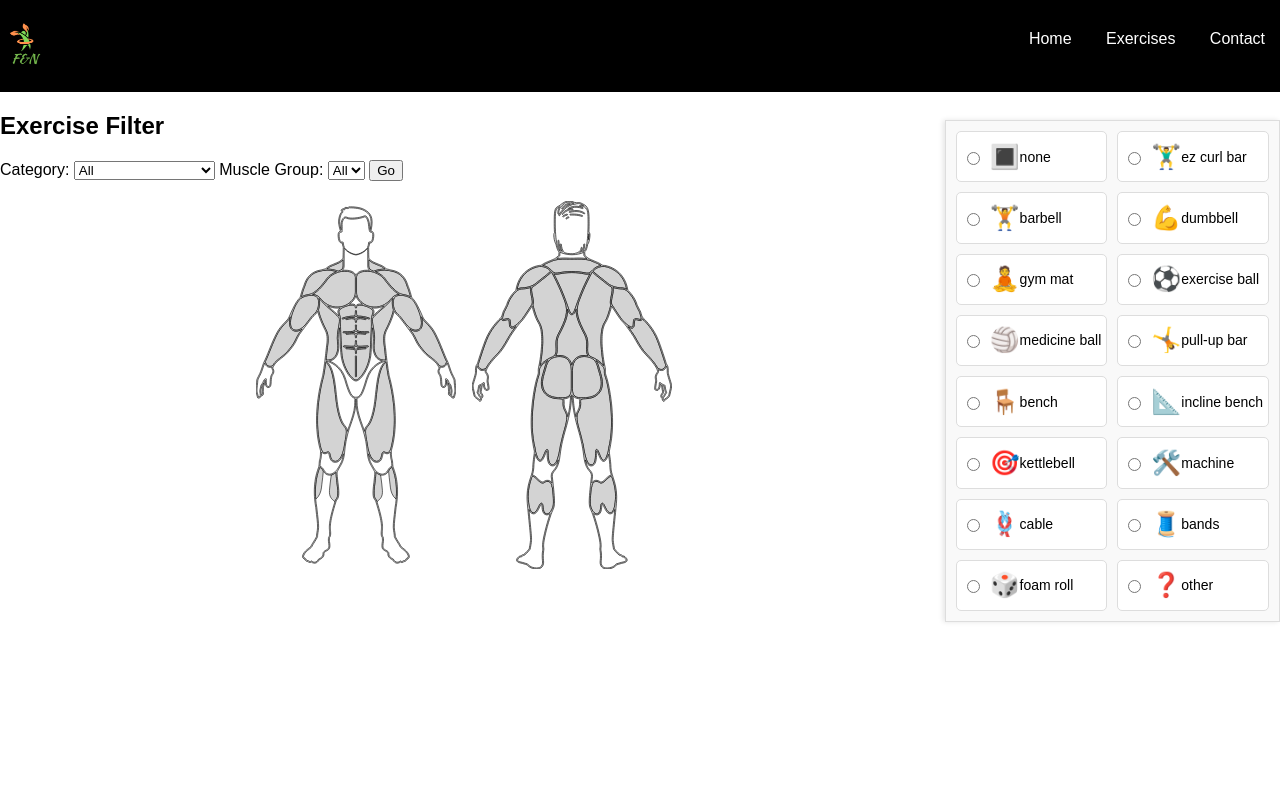
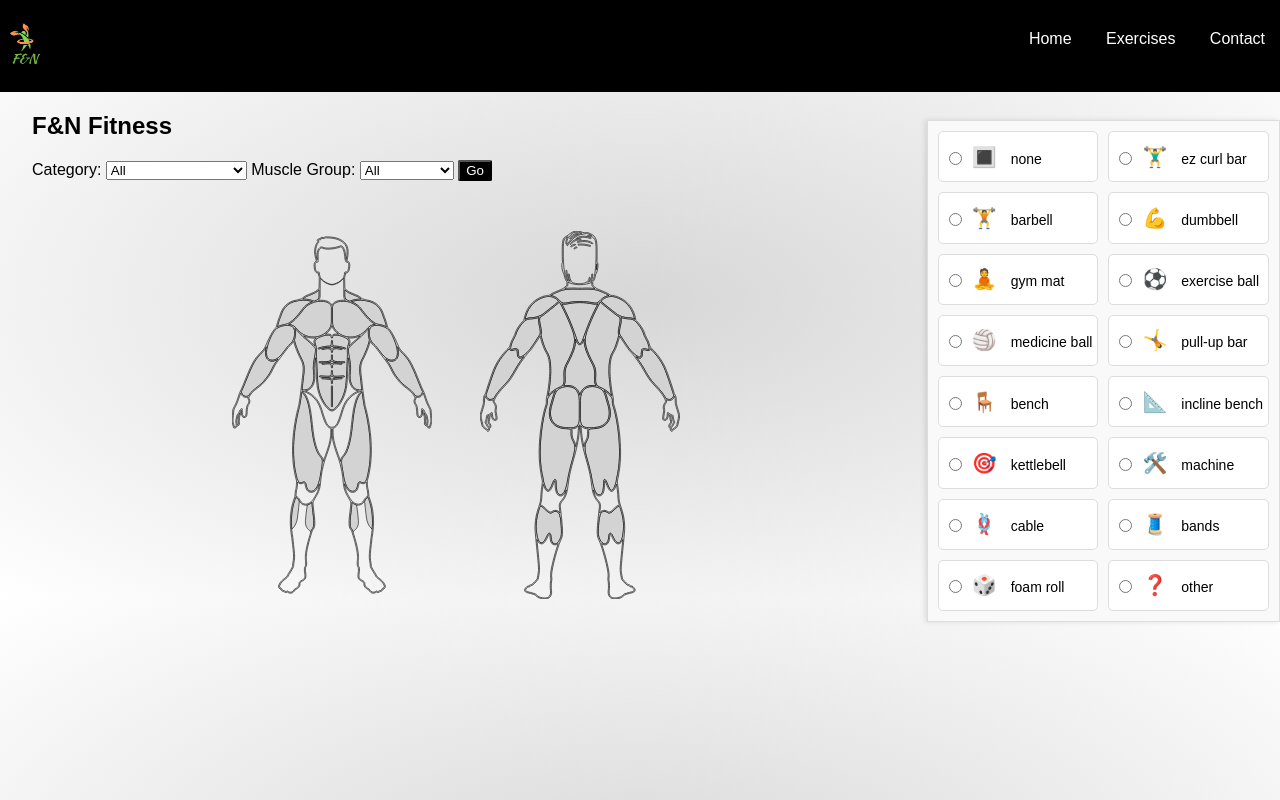
Before and after one commit to phucnhan/fitnessF-N, a Flask app: page / in a window 1280 px wide. Run offline with Flask 3, Linux system fonts and the light colour scheme.

Commit message:
fix bug filter và cập nhật hình ảnh

```diff
--- a/templates/index.html
+++ b/templates/index.html
@@ -11,6 +11,7 @@
             font-family: Arial, sans-serif;
             margin: 0;
             padding: 0;
+            background: radial-gradient(#d7d7d7, transparent);
         }
         header {
             background-color: #000;
@@ -49,7 +50,8 @@
         }
         .content-container {
             font-family: Arial, sans-serif;
-            margin-right: 22rem;
+            margin-right: 25rem;
+            margin-left: 2rem;
             margin-top: 0;
         }
 
@@ -107,8 +109,8 @@
         .image-container {
             display: flex;
             justify-content: center;
-            gap: 1rem;
-            margin-top: 20px;
+            gap: 3rem;
+            margin-top: 50px;
         }
 
         .image-container img {
@@ -132,6 +134,7 @@
             padding: 10px;
             text-align: center;
             transition: transform 0.2s;
+            background: white;
         }
 
         .exercise:hover {
@@ -156,6 +159,7 @@
             padding: 20px;
             border: 1px solid #888;
             width: 80%;
+            border-radius: 1.5rem;
         }
 
         .close {
@@ -203,24 +207,62 @@
 
             // Gửi yêu cầu đến server để lọc dữ liệu
             const response = await fetch(`/filter?category=${category}&muscle=${muscle}&equipment=${selectedEquipment}`);
-            exercises = await response.json();
+            const allExercises = await response.json();
+
+            // Lọc theo nhóm cơ nếu người dùng chọn muscle
+            if (muscle) {
+                exercises = allExercises.filter(exercise =>
+                    exercise.primary_muscles.includes(muscle)
+                );
+            } else {
+                exercises = allExercises; // Nếu không chọn muscle, hiển thị tất cả
+            }
 
             updateExerciseList();
         }
 
+        // Cập nhật danh sách nhóm cơ trong dropdown
+        function populateMuscleFilter() {
+            const muscleFilter = document.getElementById('muscleFilter');
+            const allowedMuscles = [
+                "abs", "hamstrings", "adductors", "quads", "biceps", "brachialis",
+                "shoulders", "chest", "middle back", "calves", "glutes", "lower back",
+                "lats", "triceps", "traps", "forearms", "neck", "abductors"
+            ];
+
+            // Lấy tất cả nhóm cơ từ exercises
+            const allMuscles = new Set();
+            exercises.forEach(exercise => {
+                exercise.primary_muscles.forEach(muscle => {
+                    if (allowedMuscles.includes(muscle)) {
+                        allMuscles.add(muscle);
+                    }
+                });
+            });
+
+            // Xóa các lựa chọn cũ và thêm mới
+            muscleFilter.innerHTML = '<option value="">All</option>'; // Reset
+            Array.from(allMuscles).forEach(muscle => {
+                const option = document.createElement('option');
+                option.value = muscle;
+                option.textContent = muscle;
+                muscleFilter.appendChild(option);
+            });
+        }
         function populateEquipmentIcons() {
             const equipmentContainer = document.getElementById('equipmentContainer');
-            equipmentContainer.innerHTML = '';
-
-            Object.entries(equipmentIcons).forEach(([equipment, icon]) => {
+            equipmentContainer.innerHTML = ''; // Xóa nội dung cũ nếu có
+            Object.keys(equipmentIcons).forEach(equipment => {
                 const div = document.createElement('div');
                 div.className = 'equipment-item';
                 div.innerHTML = `
-                    <input type="radio" name="equipment" value="${equipment}" onclick="selectEquipment('${equipment}')">
-                    <div style="font-size: 24px;">${icon}</div>
-                    <span>${equipment}</span>
-
+                    <input type="radio" name="equipment" id="${equipment}" value="${equipment}">
+                    <label for="${equipment}">
+                        <span class="equipment-item-icon">${equipmentIcons[equipment]}</span>
+                        <span>${equipment}</span>
+                    </label>
                 `;
+                div.querySelector('input').onclick = () => selectEquipment(equipment);
                 equipmentContainer.appendChild(div);
             });
         }
@@ -312,7 +354,7 @@
         </nav>
     </header>
     <div class="content-container">
-    <h2>Exercise Filter</h2>
+    <h2 style="font-weight:bold">F&N Fitness</h2>
 
     <div class="filter-container">
         <label for="categoryFilter">Category:</label>
@@ -326,11 +368,11 @@
         <label for="muscleFilter">Muscle Group:</label>
         <select id="muscleFilter">
             <option value="">All</option>
-            {% for muscle in muscles %}
-                <option value="{{ muscle }}">{{ muscle }}</option>
+            {% for primary_muscles in primary_muscles %}
+                <option value="{{ primary_muscles }}">{{ primary_muscles }}</option>
             {% endfor %}
         </select>
-        <button onclick="applyFilters()">Go</button>
+        <button style="background: #000; border-radius: 2px; color:white" onclick="applyFilters()">Go</button>
     </div>
 
 
```
